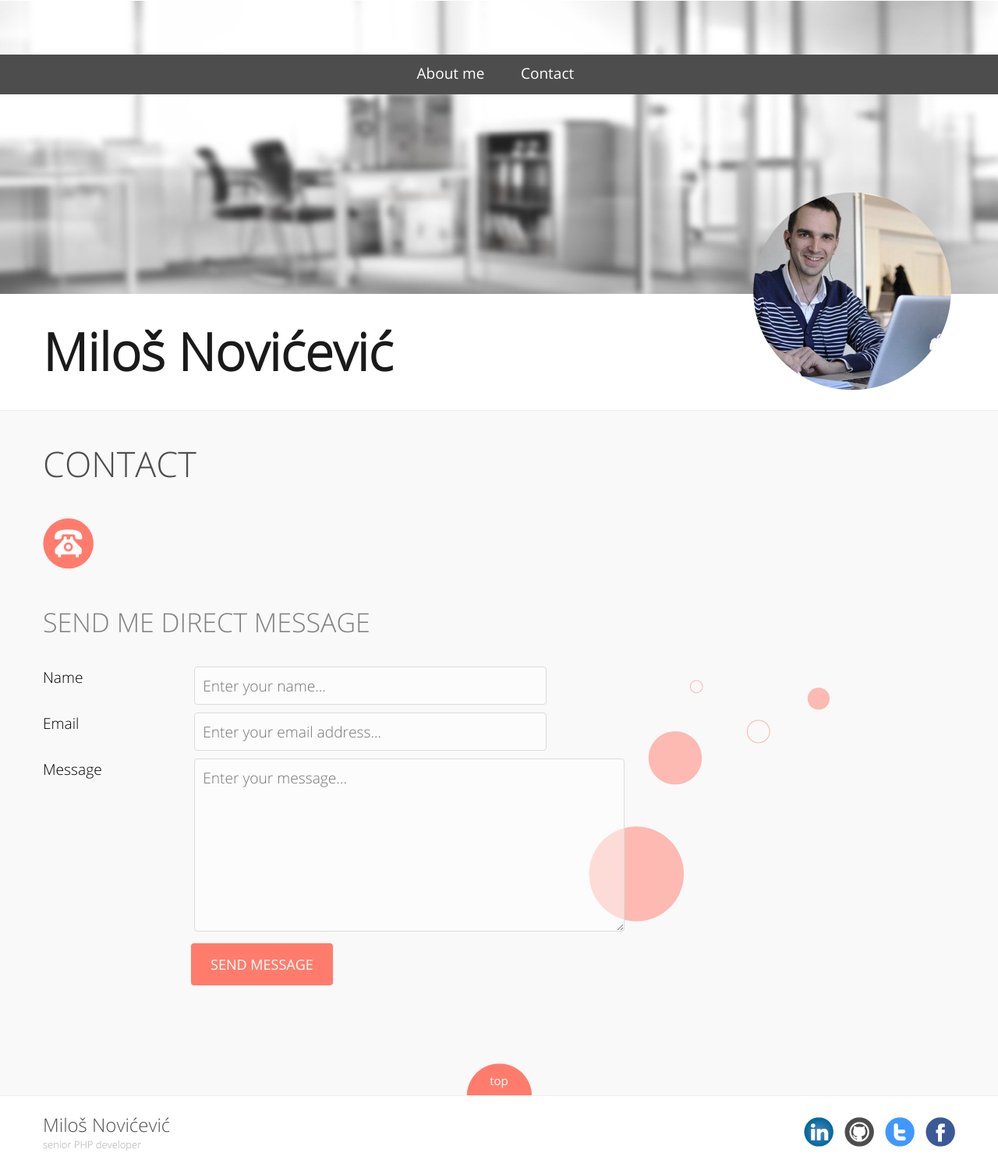
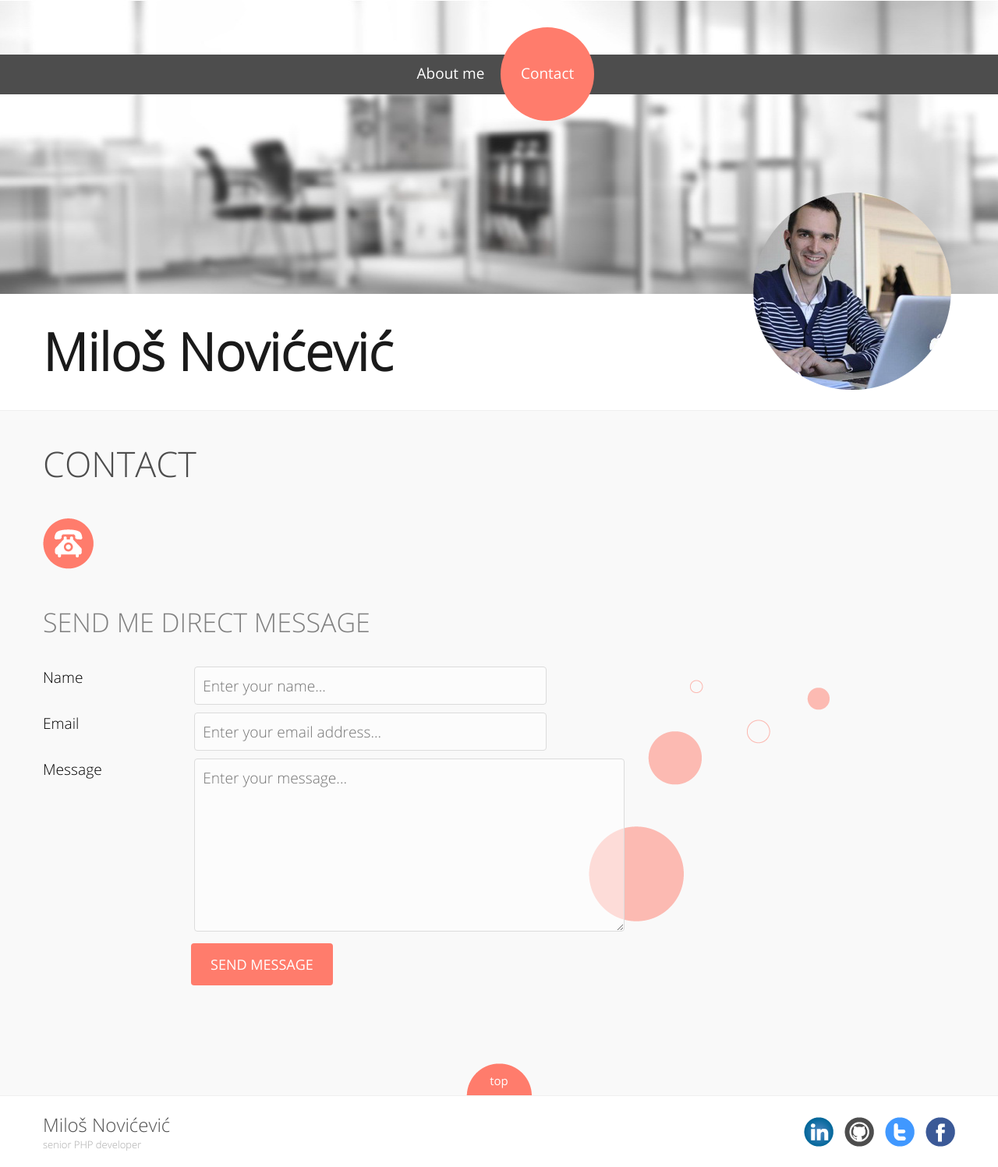
Before and after one commit to milosNovi/milosNovi.github.io, a Jekyll site: the page built from contact.html, in a window 1280 px wide. Shown: the whole page at 78% size. Built offline with Jekyll 4.4.1, drawn with Linux system fonts in a browser that asks for light colours; nearby versions of some CDN libraries.

Commit message:
Added highlighting

```diff
--- a/_includes/header.html
+++ b/_includes/header.html
@@ -1,8 +1,8 @@
 <header>
         <nav>
             <ul class="clearfix">
-                <li ><a href="/">About me</a></li>
-                <li ><a href="/contact.html">Contact</a></li>
+                <li {% if page.url == "/index.html" %}class="active"{%endif%}><a href="/" >About me</a></li>
+                <li  {% if page.url == "/contact.html" %}class="active"{%endif%}><a href="/contact.html">Contact</a></li>
             </ul>
         </nav>
         <div class="responsiveHolder clearfix">
```
